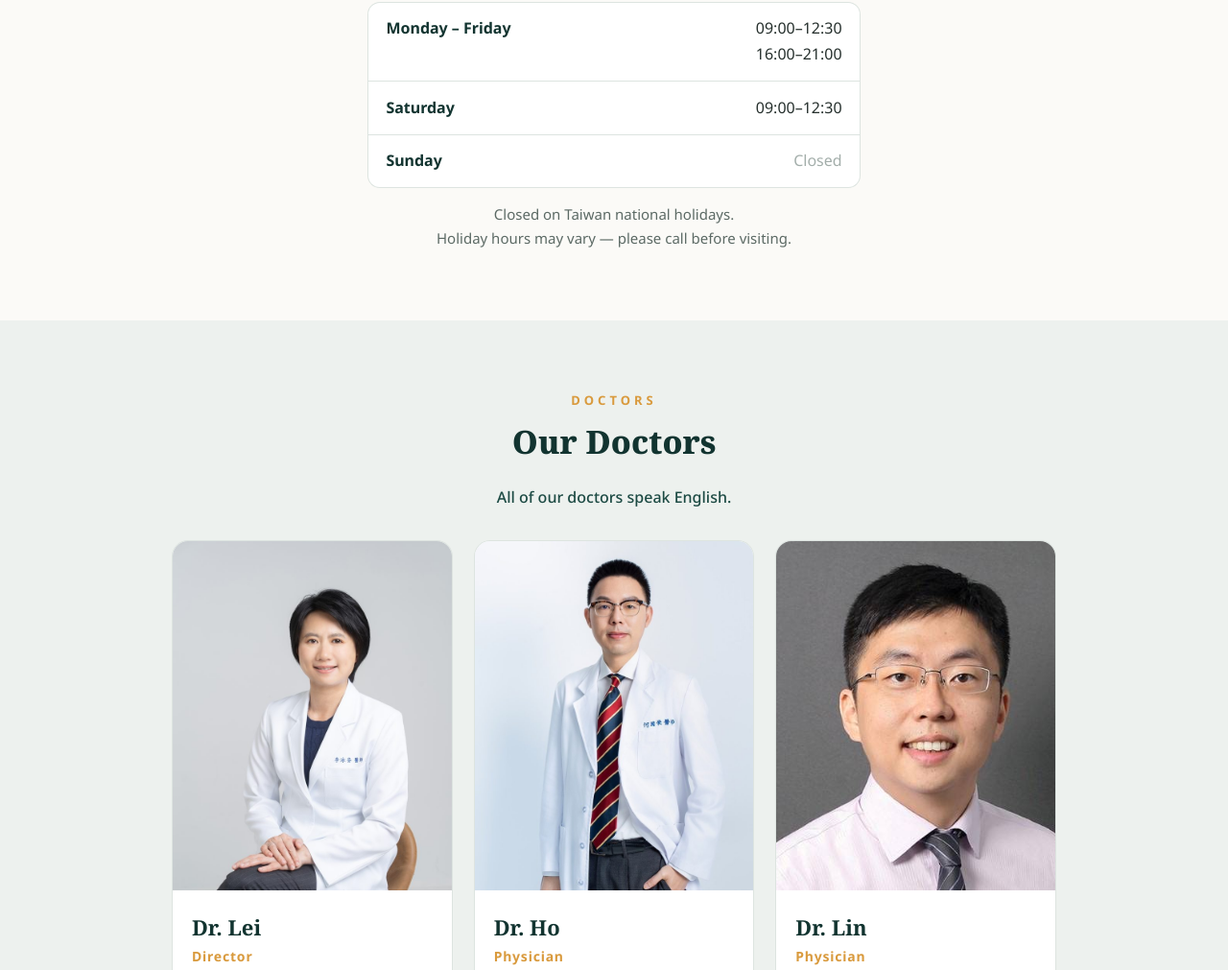
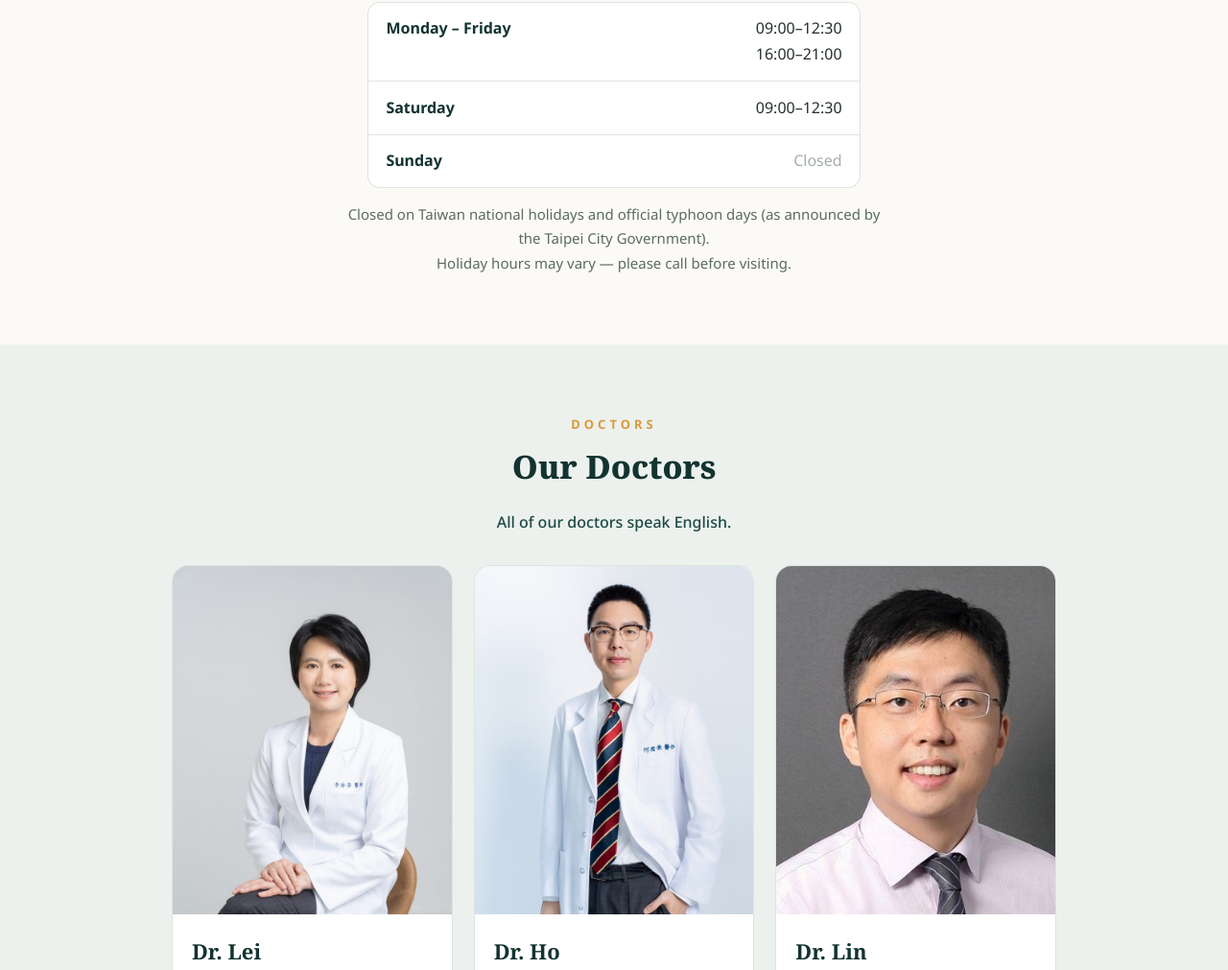
Before and after one commit to drjennyleiclinic-lgtm/drjennyleiclinic-site, a website: page en/index.html in a window 1280 px wide. Shown: the part 2572-3583 px from the top of the page at 96% size. Drawn offline with Linux system fonts and the light colour scheme.

Commit message:
Update index.html
TYPHOON

```diff
--- a/en/index.html
+++ b/en/index.html
@@ -274,7 +274,7 @@ footer a{color:#e8efe9}
       <li><span class="d">Saturday</span><span class="t"><span>09:00–12:30</span></span></li>
       <li class="off"><span class="d">Sunday</span><span class="t">Closed</span></li>
     </ul>
-    <p class="note">Closed on Taiwan national holidays.<br>Holiday hours may vary — please call before visiting.</p>
+    <p class="note">Closed on Taiwan national holidays and official typhoon days (as announced by the Taipei City Government).<br>Holiday hours may vary — please call before visiting.</p>
   </div>
 </section>
 
```
